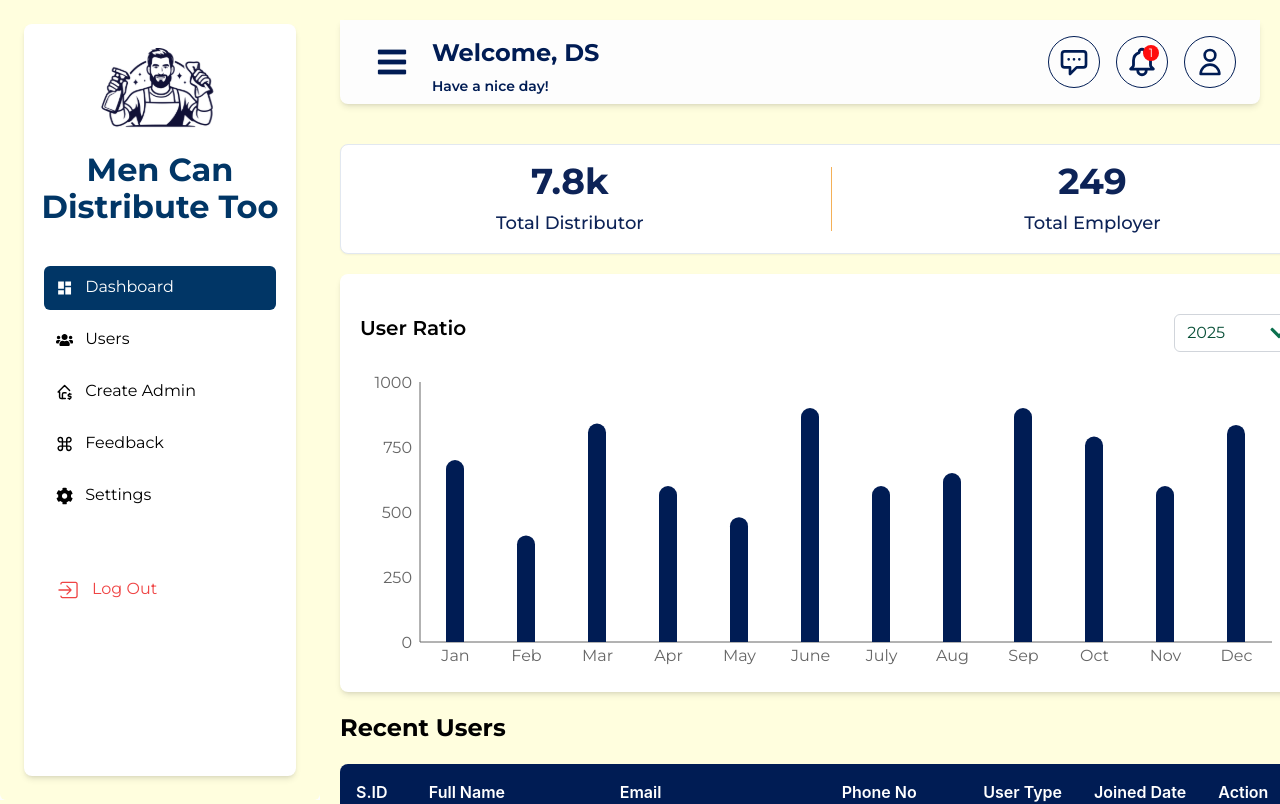
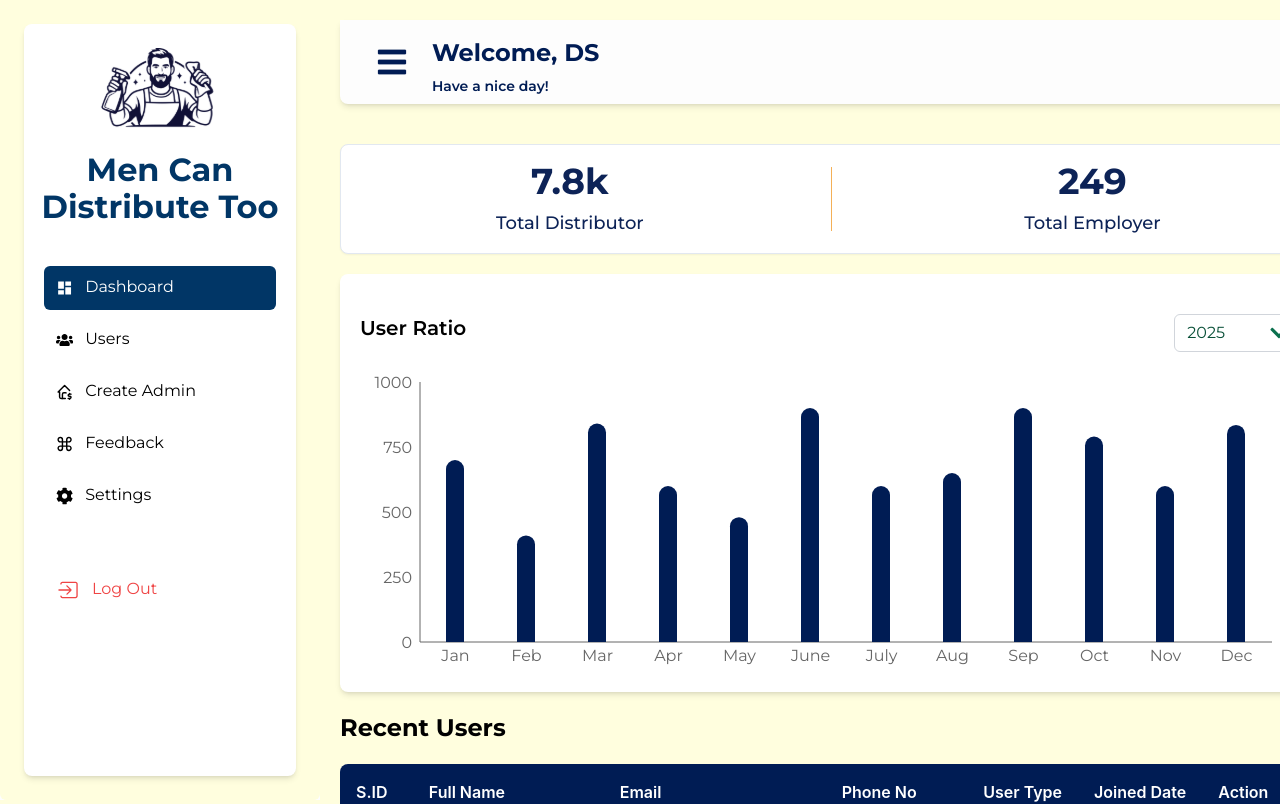
Before and after one commit to shishir786/manCanCleanToo-Dashboard, a React (Vite) app: page / in a window 1280 px wide. Shown: the top 804 px of the page. Built offline with nearby package versions, Linux system fonts and the light colour scheme.

Commit message:
Complate

```diff
--- a/src/components/LayoutComponents/Header.jsx
+++ b/src/components/LayoutComponents/Header.jsx
@@ -20,15 +20,21 @@ const Header = ({ sidebarOpen, setSidebarOpen }) => {
 
   return (
     <>
-      <div className="fixed top-0 left-0 w-full h-5 bg-[#FFFEDE] z-50"></div>
+     <div className="fixed top-0 left-0 w-full h-5 bg-[#FFFEDE] z-50"></div>
 
-      <div
-        className={`fixed top-5 right-0 z-50
-                  h-[84px] flex justify-center items-center
-                  px-4 py-4 bg-secondary rounded-lg rounded-t-none shadow-md mx-5
-                  transition-all duration-300
-                  ${sidebarOpen ? "left-[20rem]" : "left-0"}`}
-      >
+{/* Header */}
+<div
+  className={`fixed top-5 right-0 z-50
+              h-[70px] md:h-[84px] flex justify-center items-center
+              px-3 md:px-4 py-3 md:py-4
+              bg-secondary rounded-lg rounded-t-none shadow-md mx-2 md:mx-5
+              transition-all duration-300
+              ${
+                sidebarOpen
+                  ? "left-0 md:left-[16rem] lg:left-[20rem]" // ✅ shift only on bigger screens
+                  : "left-0"
+              } w-[calc(100%-1rem)] md:w-[calc(100%-2.5rem)]`}
+>
   <div className="flex w-full justify-between items-center ml-5">
           {/* Left Section - Menu and Welcome Message */}
           <div className="flex items-center gap-6">
--- a/src/routes/Router.jsx
+++ b/src/routes/Router.jsx
@@ -93,6 +93,10 @@ export const router = createBrowserRouter([
         path: "/dashboard/notification/all-notifications",
         element: <Notification/>,
       },
+      {
+        path: "*",
+        element: <Dashboard/>,
+      },
     ]
   },
   {
```
Also changed, not shown: vercel.json (added).
